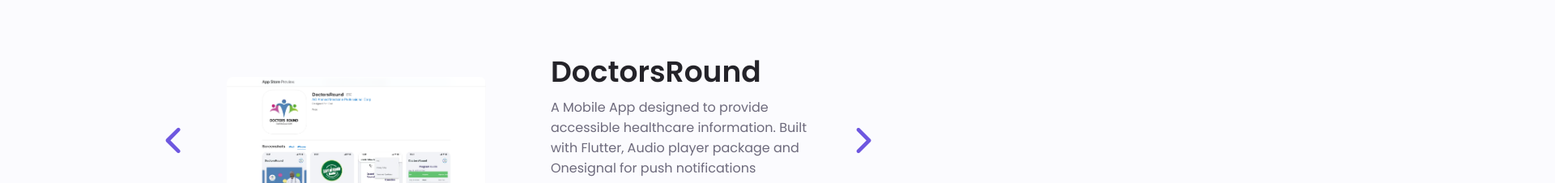
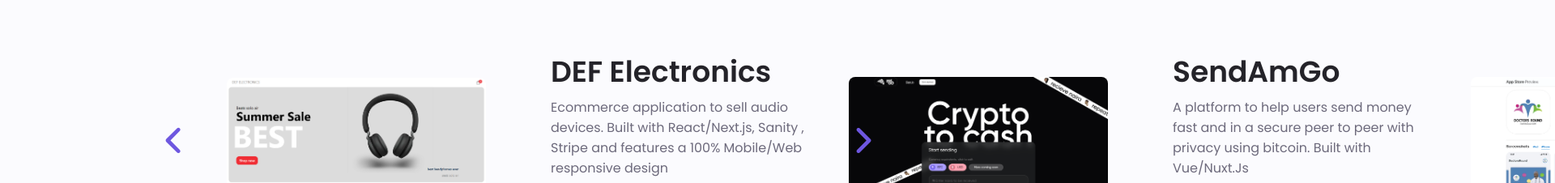
Before and after one commit to wilkieE/wilkieE.github.io, a plain HTML site: page public/index.html in a window 1280 px wide. Shown: the part 3346-3572 px from the top of the page at 81% size, 1920 px wide, since content can reach past the window. Drawn offline with nearby package versions, Linux system fonts and the light colour scheme.

Commit message:
removed swiper

```diff
--- a/public/index.html
+++ b/public/index.html
@@ -851,7 +851,7 @@
     </a>
 
     <!--==================== SWIPER JS ====================-->
-    <script src="/assets/js/swiper-bundle.min.js"></script>
+    <!-- <script src="/assets/js/swiper-bundle.min.js"></script> -->
 
     <!--==================== MAIN JS ====================-->
     <script src="assets/js/main.js"></script>
```
